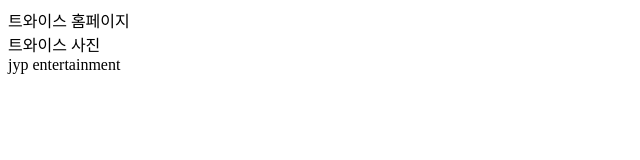
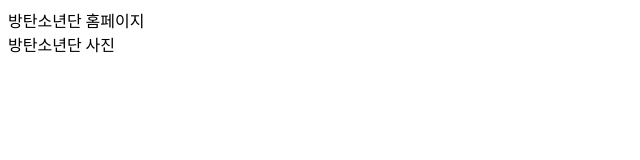
Before and after one commit to cnu-201502006/my-git-project, a plain HTML site: page index.html in a window 1280 px wide. Shown: the whole page, without its empty margins (0-640 px from the left). Drawn offline with Linux system fonts and the light colour scheme.

Commit message:
방탄소년단

```diff
--- a/index.html
+++ b/index.html
@@ -1,5 +1,4 @@
 <html>
-	<head>트와이스 홈페이지</head>
-	<div>트와이스 사진</div>
-	<footer>jyp entertainment</footer>
+	<head>방탄소년단 홈페이지</head>
+	<div>방탄소년단 사진</div>
 </html>
```
